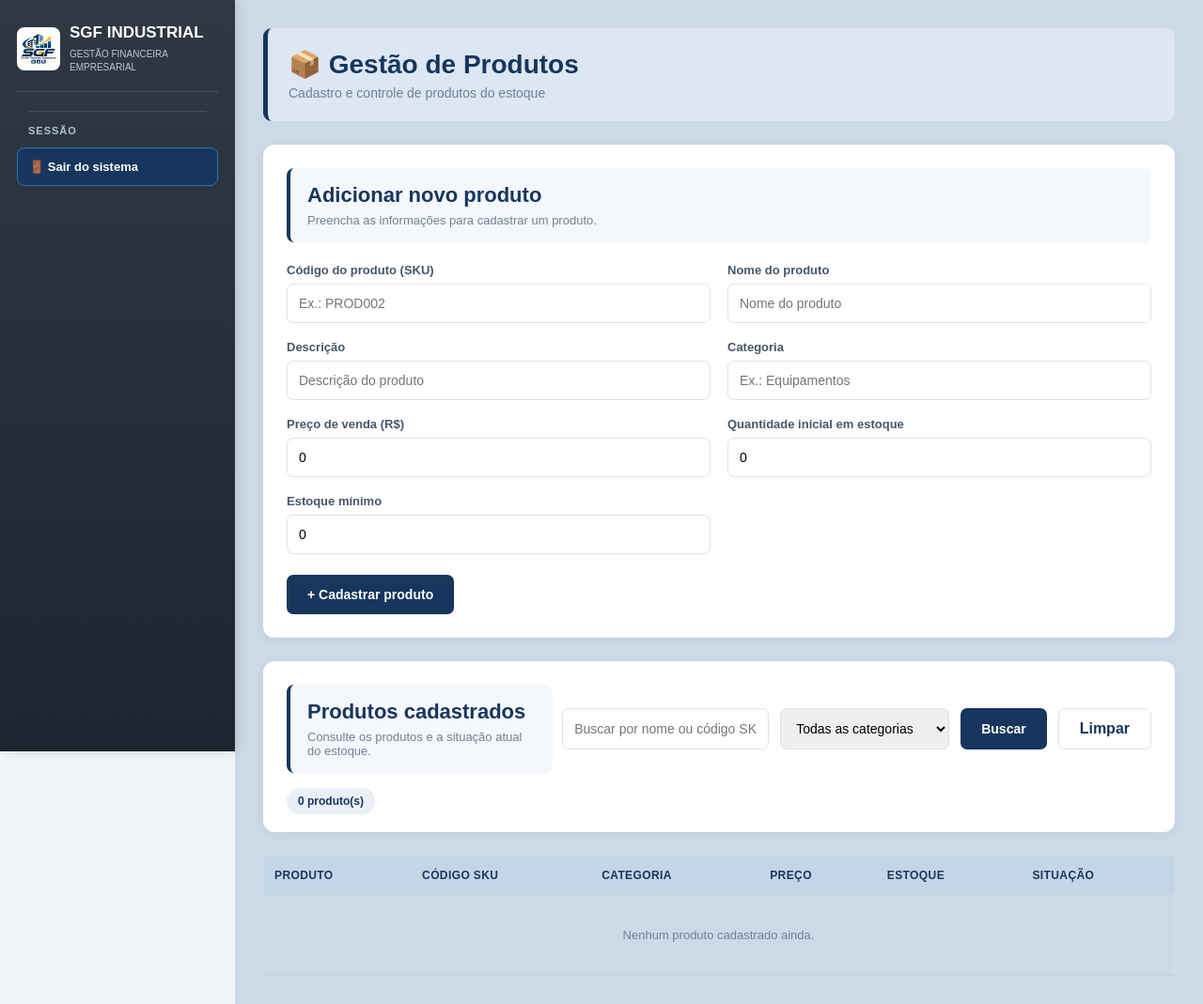
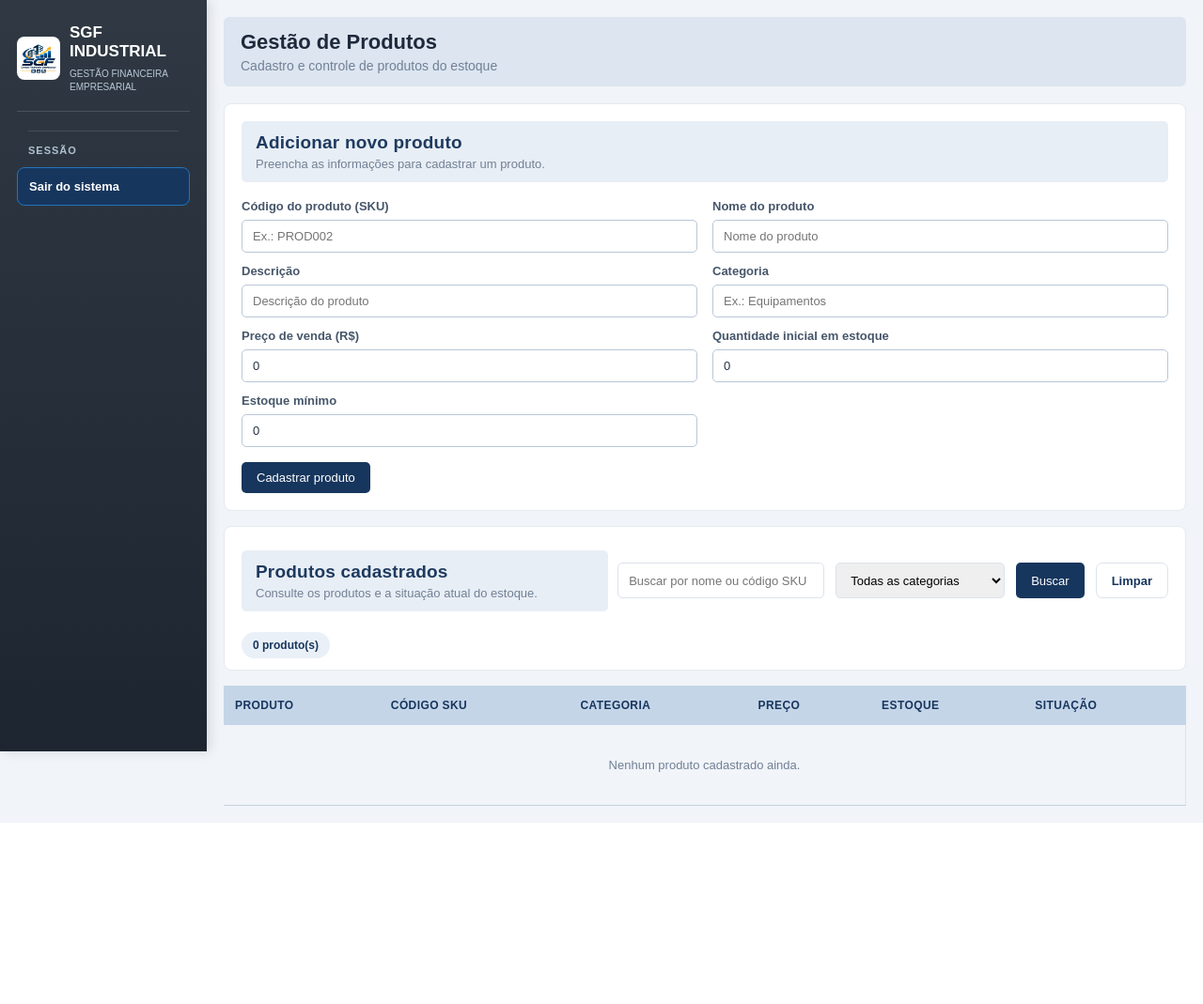
Before and after one commit to douglas-hns/SGF_Industrial, a Python web app: template templates/produtos.html in a window 1280 px wide. Shown: the whole page at 94% size. After the commit the page ends 876 px from the top, so only its background shows below. Run offline with Jinja, Linux system fonts and the light colour scheme; the template is opened without the code that fills it, so the values that code supplies are empty.

Commit message:
Moderniza menu lateral e tela de produtos do SGF Industrial

```diff
--- a/templates/base.html
+++ b/templates/base.html
@@ -20,7 +20,7 @@
         }
 
         .sidebar {
-            width: 250px;
+            width: 220px;
             height: 100vh;
             background: linear-gradient(180deg, #303943 0%, #1D2630 100%);
             color: white;
@@ -31,10 +31,10 @@
         }
 
         .main {
-            margin-left: 250px;
-            padding: 30px;
+            margin-left: 220px;
+            padding: 18px;
             min-height: 100vh;
-            background: #CDD9E7;
+            background: #F1F4F8;
         }
 
         @media (max-width: 850px) {
@@ -74,6 +74,23 @@
     font-weight: 500;
     line-height: 1.4;
     transition: background 0.2s ease, color 0.2s ease;
+    cursor: pointer;
+    display: flex;
+    justify-content: space-between;
+}
+
+/* Seta discreta dos itens do menu */
+.menu a::after {
+    content: "›";
+    font-size: 19px;
+    font-weight: 400;
+    color: #9CAEC0;
+    line-height: 1;
+}
+
+.menu a:hover::after,
+.menu a.ativo::after {
+    color: #FFFFFF;
 }
 
 /* Efeito ao passar o mouse */
@@ -81,6 +98,14 @@
     background: rgba(255,255,255,0.10);
     color: #FFFFFF;
     border-left-color: #63A9E8;
+}
+
+/* Página selecionada no menu lateral */
+.menu a.ativo {
+    background: rgba(255,255,255,0.12);
+    color: #FFFFFF;
+    border-left-color: #63A9E8;
+    font-weight: 600;
 }
 
 /* Botão de saída */
@@ -161,37 +186,38 @@
 
 
 <!-- Menu lateral compartilhado -->
+<!-- Menu lateral compartilhado -->
 <nav class="menu">
 
     {% if session.get("perfil") in ("Proprietario", "Financeiro") %}
 
         <div class="menu-titulo">PRINCIPAL</div>
-        <a href="/">▦ Visão geral</a>
+        <a href="/">Visão geral</a>
 
         <div class="menu-titulo">OPERACIONAL</div>
-        <a href="/clientes">👥 Clientes</a>
-        <a href="/equipamentos">🔧 Equipamentos</a>
-        <a href="/produtos">📦 Produtos</a>
-        <a href="/vendas">🛒 Vendas</a>
-        <a href="/movimentacoes-estoque">📊 Movimentações de estoque</a>
+        <a href="/clientes">Clientes</a>
+        <a href="/equipamentos">Equipamentos</a>
+        <a href="/produtos">Produtos</a>
+        <a href="/vendas">Vendas</a>
+        <a href="/movimentacoes-estoque">Movimentações de estoque</a>
 
         <div class="menu-titulo">FINANCEIRO</div>
-        <a href="/fluxo-caixa">💰 Fluxo de caixa</a>
-        <a href="/contas-pagar">📤 Contas a pagar</a>
-        <a href="/contas-receber">📥 Contas a receber</a>
-        <a href="/fechamento-mensal">📅 Fechamento mensal</a>
-        <a href="/fechamento-anual">📊 Fechamento anual</a>
+        <a href="/fluxo-caixa">Fluxo de caixa</a>
+        <a href="/contas-pagar">Contas a pagar</a>
+        <a href="/contas-receber">Contas a receber</a>
+        <a href="/fechamento-mensal">Fechamento mensal</a>
+        <a href="/fechamento-anual">Fechamento anual</a>
 
     {% elif session.get("perfil") == "Logistica" %}
 
         <div class="menu-titulo">OPERACIONAL</div>
-        <a href="/produtos">📦 Produtos</a>
-        <a href="/movimentacoes-estoque">📊 Movimentações de estoque</a>
+        <a href="/produtos">Produtos</a>
+        <a href="/movimentacoes-estoque">Movimentações de estoque</a>
 
     {% elif session.get("perfil") == "Comercial" %}
 
         <div class="menu-titulo">COMERCIAL</div>
-        <a href="/vendas">🛒 Vendas</a>
+        <a href="/vendas">Vendas</a>
 
     {% endif %}
 
@@ -199,11 +225,24 @@
 
     <form method="POST" action="{{ url_for('logout') }}">
         <button type="submit" class="menu-sair">
-            🚪 Sair do sistema
+            Sair do sistema
         </button>
     </form>
 
 </nav>
+<script>
+document.addEventListener("DOMContentLoaded", function () {
+    const paginaAtual = window.location.pathname;
+    const links = document.querySelectorAll(".menu a");
+
+    links.forEach(function (link) {
+        if (link.getAttribute("href") === paginaAtual) {
+            link.classList.add("ativo");
+            link.setAttribute("aria-current", "page");
+        }
+    });
+});
+</script>
 
 
 </aside>
--- a/templates/produtos.html
+++ b/templates/produtos.html
@@ -15,27 +15,27 @@
                 }
 
                 .container {
-                    max-width: 1200px;
-                    margin: auto;
+    width: 100%;
+    max-width: none;
+    margin: 0;
 }
-
    .topo {
     display: flex;
     justify-content: space-between;
     align-items: center;
-                    margin-bottom: 25px;
+    margin-bottom: 18px;
     flex-wrap: wrap;
-                    gap: 15px;
-                    background: #DCE7F3;
-                    padding: 22px;
-                    border-left: 5px solid #17365D;
-                    border-radius: 9px;
+    gap: 12px;
+    background: #DCE5F0;
+    padding: 14px 18px;
+    border: none;
+    border-radius: 6px;
 }
-
                .topo h1 {
-                    color: #17365D;
-                    margin: 0 0 6px;
-                    font-size: 28px;
+    color: #1E293B;
+    margin: 0 0 4px;
+    font-size: 22px;
+    font-weight: 600;
 }
 
                 .subtitulo {
@@ -59,11 +59,12 @@
                 }
 
                 .card {
-                    background: white;
-                    padding: 25px;
-                    border-radius: 12px;
-                    box-shadow: 0 3px 12px rgba(20, 45, 75, 0.06);
-                    margin-bottom: 25px;
+    background: #FFFFFF;
+    padding: 18px;
+    border-radius: 8px;
+    border: 1px solid #E5EAF0;
+    box-shadow: none;
+    margin-bottom: 16px;
 }
 
                 .card h2 {
@@ -78,17 +79,19 @@
                     margin: 0 0 22px;
                 }
           .titulo-secao {
-    background: #F4F7FB;
-    border-left: 4px solid #17365D;
-    border-radius: 8px;
-    padding: 16px 18px;
-    margin-bottom: 22px;
+    background: #E8EEF5;
+    border: none;
+    border-radius: 5px;
+    padding: 12px 15px;
+    margin-bottom: 18px;
 }
 
 .titulo-secao h2 {
-    color: #17365D;
-    margin: 0 0 6px;
-    font-size: 22px;
+    color: #1E3A5F;
+    margin: 0 0 4px;
+    font-size: 19px;
+    font-weight: 700;
+    letter-spacing: 0.2px;
 }
 
 .titulo-secao p {
@@ -122,8 +125,8 @@
 
                .form-grid {
     display: grid;
-                    grid-template-columns: repeat(2, 1fr);
-                    gap: 18px;
+    grid-template-columns: repeat(2, minmax(0, 1fr));
+    gap: 12px 16px;
 }
 
                 .campo {
@@ -140,13 +143,15 @@
 
   .campo input {
     width: 100%;
-                    padding: 12px;
-                    border: 1px solid #DCE3EC;
-                    border-radius: 7px;
-                    font-size: 14px;
+    padding: 9px 11px;
+    border: 1px solid #B9C7D8;
+    border-radius: 5px;
+    font-size: 13px;
     outline: none;
+    background: #FFFFFF;
+    color: #263445;
+    transition: border-color 0.2s ease, box-shadow 0.2s ease;
 }
-
                 .campo input:focus {
                     border-color: #2864A5;
                     box-shadow: 0 0 0 3px rgba(40, 100, 165, 0.10);
@@ -157,15 +162,17 @@
                 }
 
                 .botao {
-                    margin-top: 22px;
+    margin-top: 16px;
     background: #17365D;
-                    color: white;
-                    padding: 13px 22px;
+    color: #FFFFFF;
+    padding: 9px 16px;
     border: none;
-                    border-radius: 7px;
-                    font-weight: bold;
+    border-radius: 5px;
+    font-weight: 500;
     cursor: pointer;
-                    font-size: 14px;
+    font-size: 13px;
+    font-family: inherit;
+    transition: background 0.2s ease;
 }
 
                 .botao:hover {
@@ -303,7 +310,7 @@
 
                 <div class="topo">
                     <div>
-                        <h1>📦 Gestão de Produtos</h1>
+                        <h1>Gestão de Produtos</h1>
                         <p class="subtitulo">
                             Cadastro e controle de produtos do estoque
                         </p>
@@ -370,7 +377,7 @@
                         </div>
 
                         <button class="botao" type="submit">
-                            + Cadastrar produto
+                            Cadastrar produto
                         </button>
 
                     </form>
@@ -395,12 +402,12 @@
         name="busca"
         placeholder="Buscar por nome ou código SKU"
         value="{{ busca }}"
-        style="flex:2; min-width:220px; height:44px; padding:0 12px; border:1px solid #DCE3EC; border-radius:7px; font-size:14px;"
+       style="flex:2; min-width:220px; height:38px; padding:0 11px; border:1px solid #DCE3EC; border-radius:5px; font-size:13px;"
     >
 
     <select
         name="categoria"
-        style="flex:1; min-width:180px; height:44px; padding:0 12px; border:1px solid #DCE3EC; border-radius:7px; font-size:14px;"
+        style="flex:1; min-width:180px; height:38px; padding:0 11px; border:1px solid #DCE3EC; border-radius:5px; font-size:13px;"
     >
         <option value="">Todas as categorias</option>
 
@@ -413,12 +420,12 @@
     </select>
 
    <button type="submit" class="botao"
-        style="margin:0; height:44px; padding:0 22px; white-space:nowrap;">
+    style="margin:0; height:38px; padding:0 16px; white-space:nowrap;">
     Buscar
 </button>
 
 <a href="/produtos" class="voltar"
-        style="height:44px; padding:0 22px; display:flex; align-items:center; justify-content:center; white-space:nowrap;">
+   style="height:38px; padding:0 16px; display:flex; align-items:center; justify-content:center; white-space:nowrap; font-size:13px;">
     Limpar
 </a>
 
@@ -431,7 +438,6 @@
 </span>
 </div>
 
-                    </div>
 
                     <div class="tabela-container">
 
```
Lines whose indentation alone changed are shown as unchanged.
